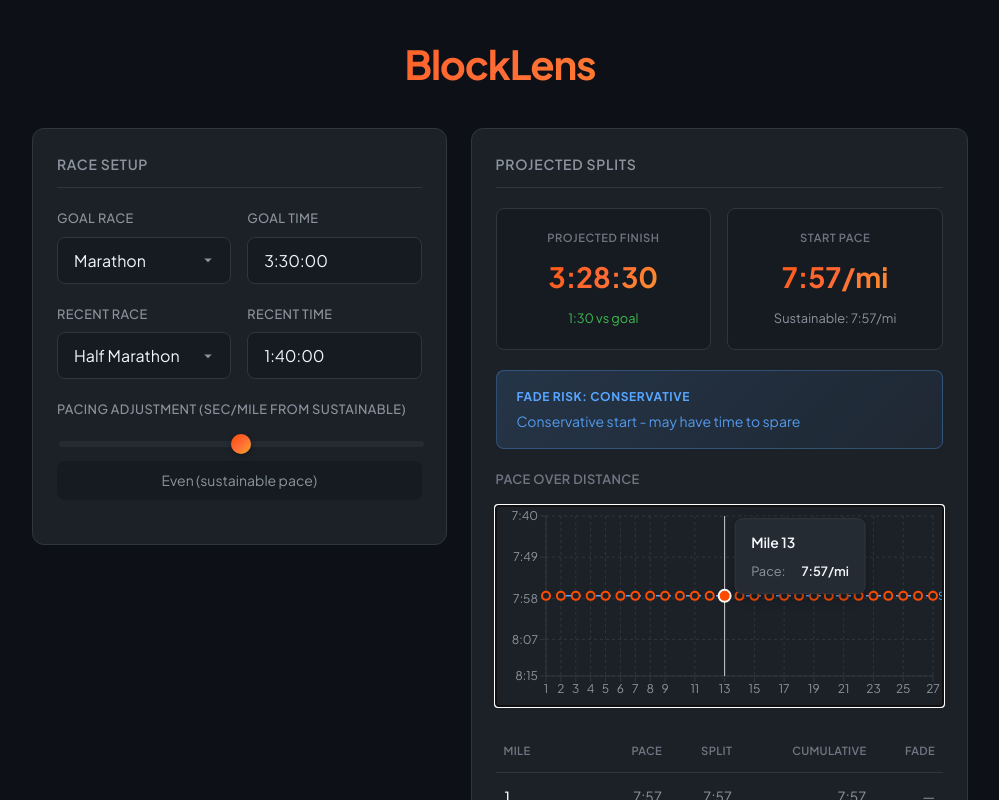
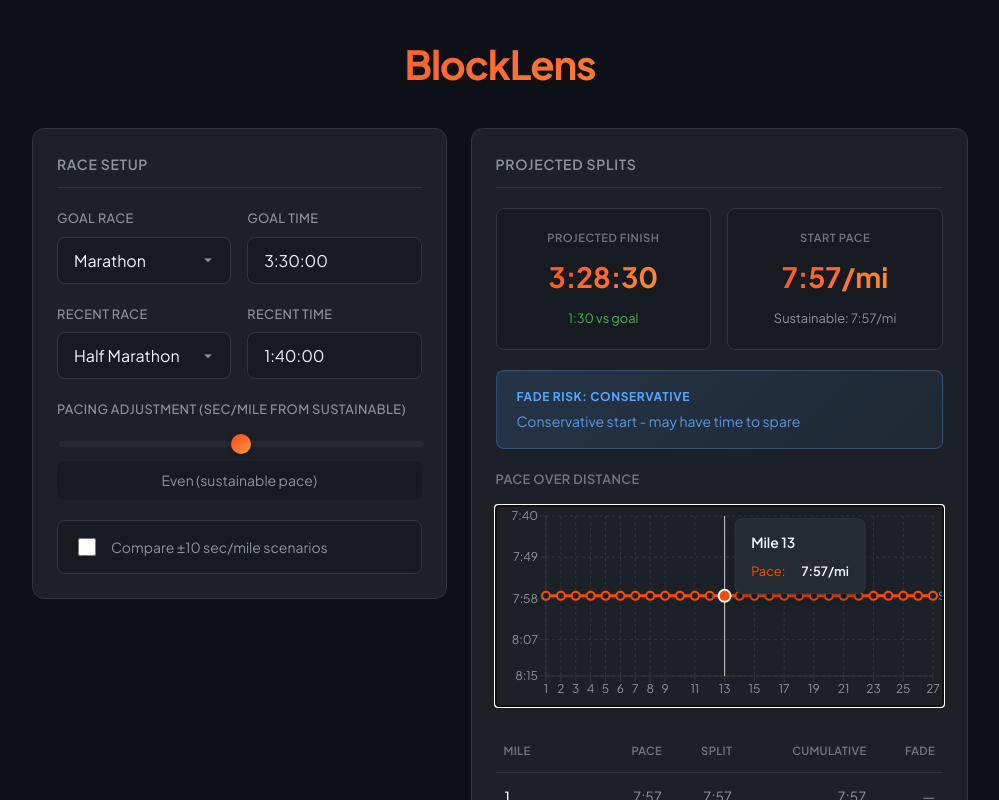
Before and after one commit to pswk1/blocklens, a React (Vite) app: page / in a window 1280 px wide. Both pictures are taken after a click on the element 859 px from the left and 605 px from the top of the page. Shown: the top 800 px of the page, without its empty margins (140-1139 px from the left). Built offline with nearby package versions, Linux system fonts and the light colour scheme.

Commit message:
Add toggle checkbox for +/- 10sec pace comparison

```diff
--- a/src/App.jsx
+++ b/src/App.jsx
@@ -9,12 +9,15 @@
   recentRace: 'half',
   recentTime: '1:40:00',
   pacingAdjustment: 0,
+  compareMode: false,
 };
+
+const COMPARE_OFFSET = 10; // seconds per mile
 
 const App = () => {
   const [inputs, setInputs] = useState(DEFAULT_INPUTS);
 
-  const projection = useMemo(() => {
+  const projections = useMemo(() => {
     const goalTimeSeconds = timeToSeconds(inputs.goalTime);
     const recentTimeSeconds = timeToSeconds(inputs.recentTime);
 
@@ -22,13 +25,37 @@
       return null;
     }
 
-    return calculateProjection({
+    const baseParams = {
       goalRace: inputs.goalRace,
       goalTimeSeconds,
       recentRace: inputs.recentRace,
       recentTimeSeconds,
+    };
+
+    const main = calculateProjection({
+      ...baseParams,
       pacingAdjustment: inputs.pacingAdjustment,
     });
+
+    if (!inputs.compareMode) {
+      return { main, comparisons: null };
+    }
+
+    // Generate comparison scenarios: more aggressive and more conservative
+    const aggressive = calculateProjection({
+      ...baseParams,
+      pacingAdjustment: inputs.pacingAdjustment - COMPARE_OFFSET,
+    });
+
+    const conservative = calculateProjection({
+      ...baseParams,
+      pacingAdjustment: inputs.pacingAdjustment + COMPARE_OFFSET,
+    });
+
+    return {
+      main,
+      comparisons: { aggressive, conservative },
+    };
   }, [inputs]);
 
   return (
@@ -36,7 +63,11 @@
       <h1 className="app-title">BlockLens</h1>
       <div className="panels">
         <RaceInputForm inputs={inputs} onInputChange={setInputs} />
-        <ResultsDisplay projection={projection} />
+        <ResultsDisplay
+          projection={projections?.main}
+          comparisons={projections?.comparisons}
+          compareMode={inputs.compareMode}
+        />
       </div>
     </div>
   );
--- a/src/components/PaceChart.jsx
+++ b/src/components/PaceChart.jsx
@@ -7,45 +7,67 @@
   Tooltip,
   ReferenceLine,
   ResponsiveContainer,
+  Legend,
 } from 'recharts';
 import { formatPace } from '../utils/calculations.js';
 
-const CustomTooltip = ({ active, payload, label }) => {
+const COLORS = {
+  main: '#fc4c02',
+  aggressive: '#f85149',
+  conservative: '#3fb950',
+};
+
+const CustomTooltip = ({ active, payload, label, compareMode }) => {
   if (!active || !payload || !payload.length) {
     return null;
   }
 
-  const data = payload[0].payload;
-
   return (
     <div className="chart-tooltip">
       <div className="tooltip-title">Mile {label}</div>
-      <div className="tooltip-row">
-        <span>Pace:</span>
-        <span>{formatPace(data.pace)}/mi</span>
-      </div>
-      {data.fadeAdjustment > 0 && (
-        <div className="tooltip-row fade">
-          <span>Fade:</span>
-          <span>+{data.fadeAdjustment.toFixed(0)}s</span>
+      {payload.map((entry) => (
+        <div key={entry.dataKey} className="tooltip-row">
+          <span style={{ color: entry.color }}>
+            {compareMode ? entry.name : 'Pace'}:
+          </span>
+          <span>{formatPace(entry.value)}/mi</span>
         </div>
-      )}
+      ))}
     </div>
   );
 };
 
-const PaceChart = ({ splits, sustainablePace }) => {
-  const chartData = splits.map((split) => ({
-    mile: split.mile,
-    pace: split.pace,
-    paceFormatted: formatPace(split.pace),
-    fadeAdjustment: split.fadeAdjustment,
-  }));
+const PaceChart = ({ splits, sustainablePace, comparisons }) => {
+  const compareMode = !!comparisons;
 
-  // Calculate Y-axis domain with padding
-  const paces = splits.map((s) => s.pace);
-  const minPace = Math.min(...paces, sustainablePace);
-  const maxPace = Math.max(...paces, sustainablePace);
+  // Build chart data with all scenarios
+  const chartData = splits.map((split, i) => {
+    const data = {
+      mile: split.mile,
+      pace: split.pace,
+    };
+
+    if (comparisons) {
+      data.aggressive = comparisons.aggressive.splits[i]?.pace;
+      data.conservative = comparisons.conservative.splits[i]?.pace;
+    }
+
+    return data;
+  });
+
+  // Calculate Y-axis domain across all scenarios
+  const allPaces = [
+    ...splits.map((s) => s.pace),
+    sustainablePace,
+  ];
+
+  if (comparisons) {
+    allPaces.push(...comparisons.aggressive.splits.map((s) => s.pace));
+    allPaces.push(...comparisons.conservative.splits.map((s) => s.pace));
+  }
+
+  const minPace = Math.min(...allPaces);
+  const maxPace = Math.max(...allPaces);
   const padding = (maxPace - minPace) * 0.2 || 15;
   const yMin = Math.floor((minPace - padding) / 5) * 5;
   const yMax = Math.ceil((maxPace + padding) / 5) * 5;
@@ -55,15 +77,8 @@
   return (
     <div className="pace-chart">
       <h3>Pace Over Distance</h3>
-      <ResponsiveContainer width="100%" height={200}>
+      <ResponsiveContainer width="100%" height={compareMode ? 240 : 200}>
         <LineChart data={chartData} margin={{ top: 10, right: 10, left: 0, bottom: 0 }}>
-          <defs>
-            <linearGradient id="paceGradient" x1="0" y1="0" x2="1" y2="0">
-              <stop offset="0%" stopColor="#3fb950" />
-              <stop offset="50%" stopColor="#f9a826" />
-              <stop offset="100%" stopColor="#fc4c02" />
-            </linearGradient>
-          </defs>
           <CartesianGrid strokeDasharray="3 3" stroke="#30363d" />
           <XAxis
             dataKey="mile"
@@ -80,7 +95,7 @@
             width={50}
             reversed
           />
-          <Tooltip content={<CustomTooltip />} />
+          <Tooltip content={<CustomTooltip compareMode={compareMode} />} />
           <ReferenceLine
             y={sustainablePace}
             stroke="#58a6ff"
@@ -93,24 +108,59 @@
               fontSize: 11,
             }}
           />
+
+          {/* Comparison lines (rendered first so main line is on top) */}
+          {compareMode && (
+            <>
+              <Line
+                type="monotone"
+                dataKey="aggressive"
+                name="Aggressive (−10s)"
+                stroke={COLORS.aggressive}
+                strokeWidth={2}
+                strokeDasharray="4 4"
+                dot={false}
+              />
+              <Line
+                type="monotone"
+                dataKey="conservative"
+                name="Conservative (+10s)"
+                stroke={COLORS.conservative}
+                strokeWidth={2}
+                strokeDasharray="4 4"
+                dot={false}
+              />
+            </>
+          )}
+
+          {/* Main line */}
           <Line
             type="monotone"
             dataKey="pace"
-            stroke="url(#paceGradient)"
+            name="Current"
+            stroke={COLORS.main}
             strokeWidth={3}
             dot={{
               fill: '#1c2128',
-              stroke: '#fc4c02',
+              stroke: COLORS.main,
               strokeWidth: 2,
               r: 4,
             }}
             activeDot={{
-              fill: '#fc4c02',
+              fill: COLORS.main,
               stroke: '#fff',
               strokeWidth: 2,
               r: 6,
             }}
           />
+
+          {compareMode && (
+            <Legend
+              wrapperStyle={{ paddingTop: '10px' }}
+              iconType="line"
+              formatter={(value) => <span style={{ color: '#8b949e', fontSize: '12px' }}>{value}</span>}
+            />
+          )}
         </LineChart>
       </ResponsiveContainer>
     </div>
--- a/src/components/RaceInputForm.jsx
+++ b/src/components/RaceInputForm.jsx
@@ -95,6 +95,15 @@
             : `${inputs.pacingAdjustment} sec/mile slower`}
         </div>
       </div>
+
+      <label className="compare-toggle">
+        <input
+          type="checkbox"
+          checked={inputs.compareMode}
+          onChange={(e) => handleChange('compareMode')(e.target.checked)}
+        />
+        <span>Compare ±10 sec/mile scenarios</span>
+      </label>
     </div>
   );
 };
--- a/src/components/ResultsDisplay.jsx
+++ b/src/components/ResultsDisplay.jsx
@@ -34,6 +34,26 @@
   </div>
 );
 
+const ComparisonSummary = ({ main, comparisons }) => (
+  <div className="comparison-summary">
+    <div className="comparison-row aggressive">
+      <span className="scenario-label">Aggressive (−10s/mi)</span>
+      <span className="scenario-time">{secondsToTime(comparisons.aggressive.projectedFinishTime)}</span>
+      <span className="scenario-risk">{comparisons.aggressive.fadeRisk.level.replace('-', ' ')}</span>
+    </div>
+    <div className="comparison-row current">
+      <span className="scenario-label">Current</span>
+      <span className="scenario-time">{secondsToTime(main.projectedFinishTime)}</span>
+      <span className="scenario-risk">{main.fadeRisk.level.replace('-', ' ')}</span>
+    </div>
+    <div className="comparison-row conservative">
+      <span className="scenario-label">Conservative (+10s/mi)</span>
+      <span className="scenario-time">{secondsToTime(comparisons.conservative.projectedFinishTime)}</span>
+      <span className="scenario-risk">{comparisons.conservative.fadeRisk.level.replace('-', ' ')}</span>
+    </div>
+  </div>
+);
+
 const SplitTable = ({ splits }) => (
   <table className="split-table">
     <thead>
@@ -65,7 +85,7 @@
   </table>
 );
 
-const ResultsDisplay = ({ projection }) => {
+const ResultsDisplay = ({ projection, comparisons }) => {
   if (!projection) {
     return (
       <div className="panel">
@@ -80,7 +100,14 @@
       <h2>Projected Splits</h2>
       <Summary projection={projection} />
       <FadeRiskIndicator fadeRisk={projection.fadeRisk} />
-      <PaceChart splits={projection.splits} sustainablePace={projection.sustainablePace} />
+      <PaceChart
+        splits={projection.splits}
+        sustainablePace={projection.sustainablePace}
+        comparisons={comparisons}
+      />
+      {comparisons && (
+        <ComparisonSummary main={projection} comparisons={comparisons} />
+      )}
       <SplitTable splits={projection.splits} />
     </div>
   );
--- a/src/index.css
+++ b/src/index.css
@@ -404,3 +404,90 @@
 .tooltip-row.fade span:last-child {
   color: var(--accent-primary);
 }
+
+/* Compare toggle */
+.compare-toggle {
+  display: flex;
+  align-items: center;
+  gap: 0.75rem;
+  padding: 0.875rem 1rem;
+  background: var(--bg-secondary);
+  border: 1px solid var(--border-color);
+  border-radius: var(--border-radius-sm);
+  cursor: pointer;
+  transition: border-color 0.2s;
+}
+
+.compare-toggle:hover {
+  border-color: var(--accent-primary);
+}
+
+.compare-toggle input[type="checkbox"] {
+  width: 18px;
+  height: 18px;
+  accent-color: var(--accent-primary);
+  cursor: pointer;
+}
+
+.compare-toggle span {
+  font-size: 0.875rem;
+  color: var(--text-secondary);
+}
+
+/* Comparison summary */
+.comparison-summary {
+  margin-bottom: 1.25rem;
+  border: 1px solid var(--border-color);
+  border-radius: var(--border-radius-sm);
+  overflow: hidden;
+}
+
+.comparison-row {
+  display: grid;
+  grid-template-columns: 1fr auto auto;
+  gap: 1rem;
+  padding: 0.75rem 1rem;
+  align-items: center;
+  border-bottom: 1px solid var(--border-color);
+}
+
+.comparison-row:last-child {
+  border-bottom: none;
+}
+
+.comparison-row.current {
+  background: var(--bg-secondary);
+}
+
+.scenario-label {
+  font-size: 0.8rem;
+  font-weight: 500;
+}
+
+.comparison-row.aggressive .scenario-label {
+  color: #f85149;
+}
+
+.comparison-row.current .scenario-label {
+  color: var(--accent-primary);
+}
+
+.comparison-row.conservative .scenario-label {
+  color: #3fb950;
+}
+
+.scenario-time {
+  font-size: 0.9rem;
+  font-weight: 600;
+  color: var(--text-primary);
+  font-variant-numeric: tabular-nums;
+}
+
+.scenario-risk {
+  font-size: 0.7rem;
+  text-transform: uppercase;
+  letter-spacing: 0.03em;
+  color: var(--text-muted);
+  min-width: 80px;
+  text-align: right;
+}
```
